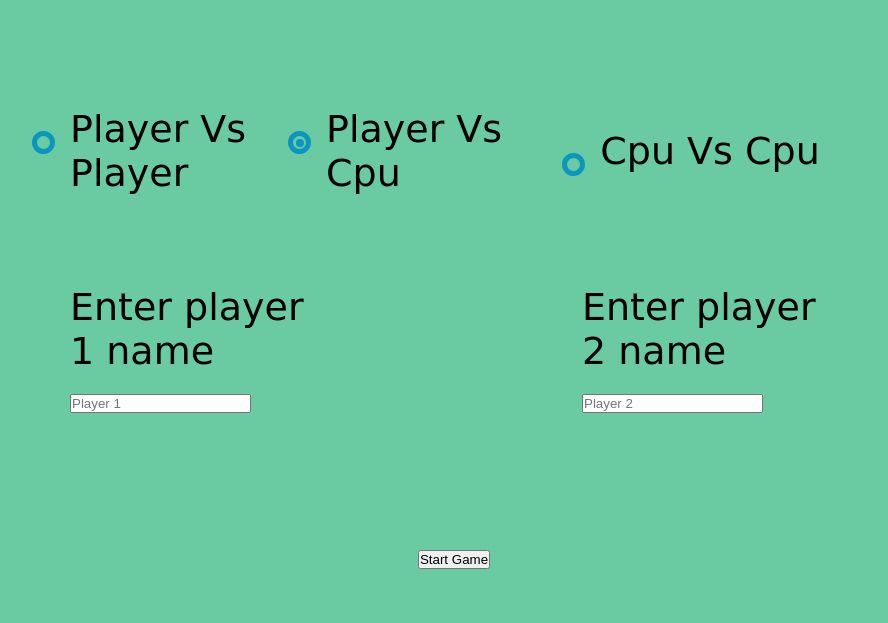
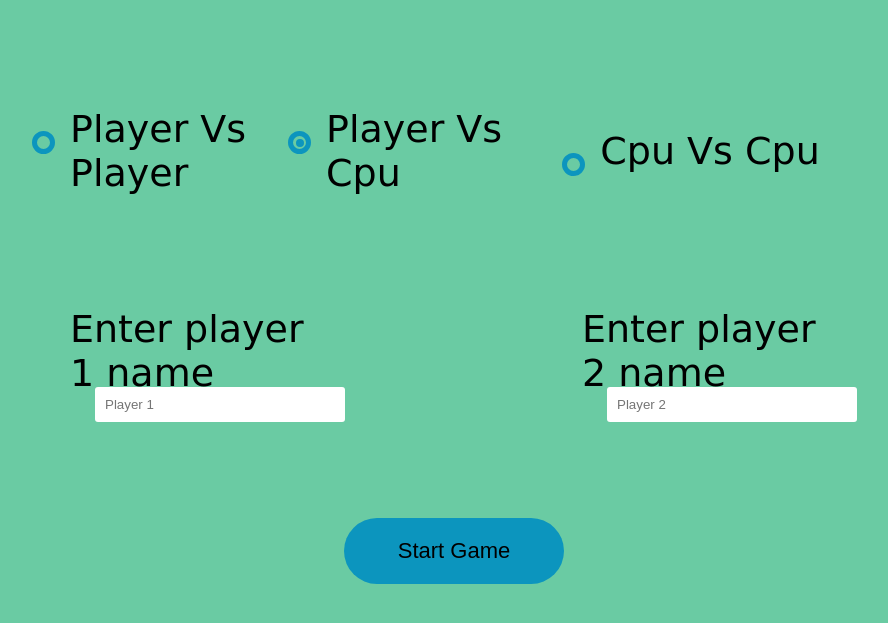
Before and after one commit to deva-raja/tic-tac-toe, a plain HTML site: page index.html in a window 1280 px wide. Shown: the part 149-772 px from the top of the page, without its empty margins (186-1074 px from the left). Drawn offline with Linux system fonts and the light colour scheme; a web font is replaced by a local one.

Commit message:
final commit

```diff
--- a/index.html
+++ b/index.html
@@ -50,11 +50,11 @@
 
       <div id="p1Name">
         <label for="p1name-select">Enter player 1 name</label>
-        <input id="p1name-select" type="text"  placeholder="Player 1" />
+        <input id="p1name-select" type="text"  class="name" placeholder="Player 1" />
       </div>
       <div id="p2Name">
         <label for="p2name-select">Enter player 2 name</label>
-        <input id="p2name-select" type="text"  placeholder="Player 2"/>
+        <input id="p2name-select" type="text" class="name"  placeholder="Player 2"/>
       </div>
 
       <div id="start-container">
--- a/style.css
+++ b/style.css
@@ -94,14 +94,14 @@ body {
 /* landing page end */
 
 /*radio label  */
-.radio-label{
+.radio-label {
   position: relative;
   cursor: pointer;
 }
-.radio-label input[type="radio"]{
-display: none;
+.radio-label input[type="radio"] {
+  display: none;
 }
-.radio-label span{
+.radio-label span {
   height: 23px;
   width: 23px;
   border-radius: 50%;
@@ -111,9 +111,8 @@ display: none;
   position: absolute;
   left: -38px;
   top: 24px;
-
 }
-.radio-label span:after{
+.radio-label span:after {
   content: "";
   height: 8px;
   width: 8px;
@@ -123,11 +122,40 @@ display: none;
   position: absolute;
   left: 50%;
   top: 50%;
-  transform: translate(-50%,-50%) scale(0);
+  transform: translate(-50%, -50%) scale(0);
   border-radius: 50%;
   transition: 200ms ease-in;
 }
 
-.radio-label input[type="radio"]:checked ~ span:after{
-  transform: translate(-50%,-50%) scale(1);
+.radio-label input[type="radio"]:checked ~ span:after {
+  transform: translate(-50%, -50%) scale(1);
 }
+
+/* input text name */
+#p1Name,
+#p2Name {
+  position: relative;
+}
+.name {
+  position: absolute;
+  left: 25px;
+  top: 80px;
+  padding: 10px;
+  width: 250px;
+  border-radius: 3px;
+  outline: none;
+  border: none;
+}
+/* start game */
+#start {
+  outline: none;
+  border: none;
+  padding: 20px;
+  width: 220px;
+  border-radius: 50px;
+  background-color: rgb(12, 149, 190);
+  font-size: 22px;
+}
+#start:hover {
+  transform: scale(1.05);
+}
```
